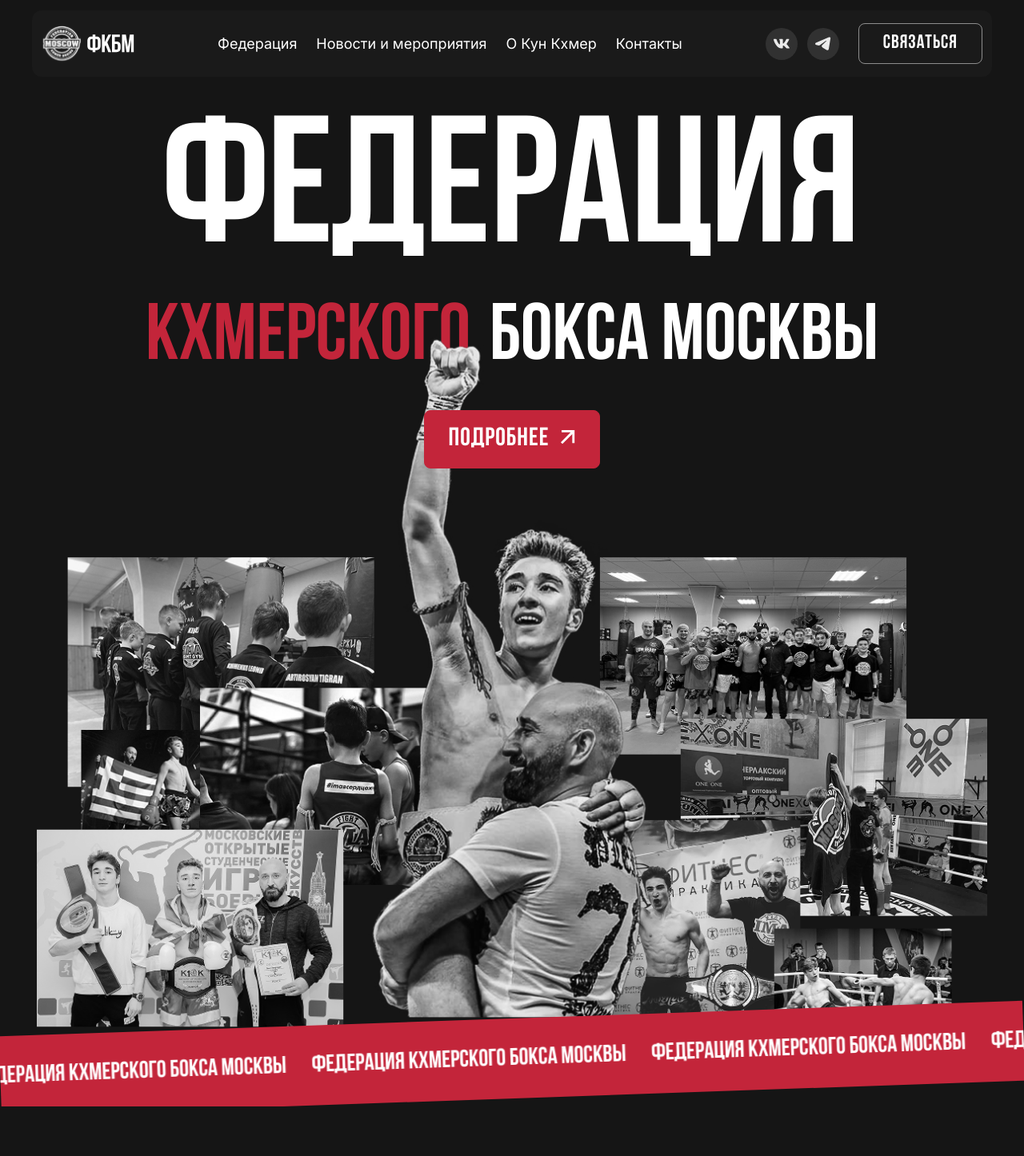
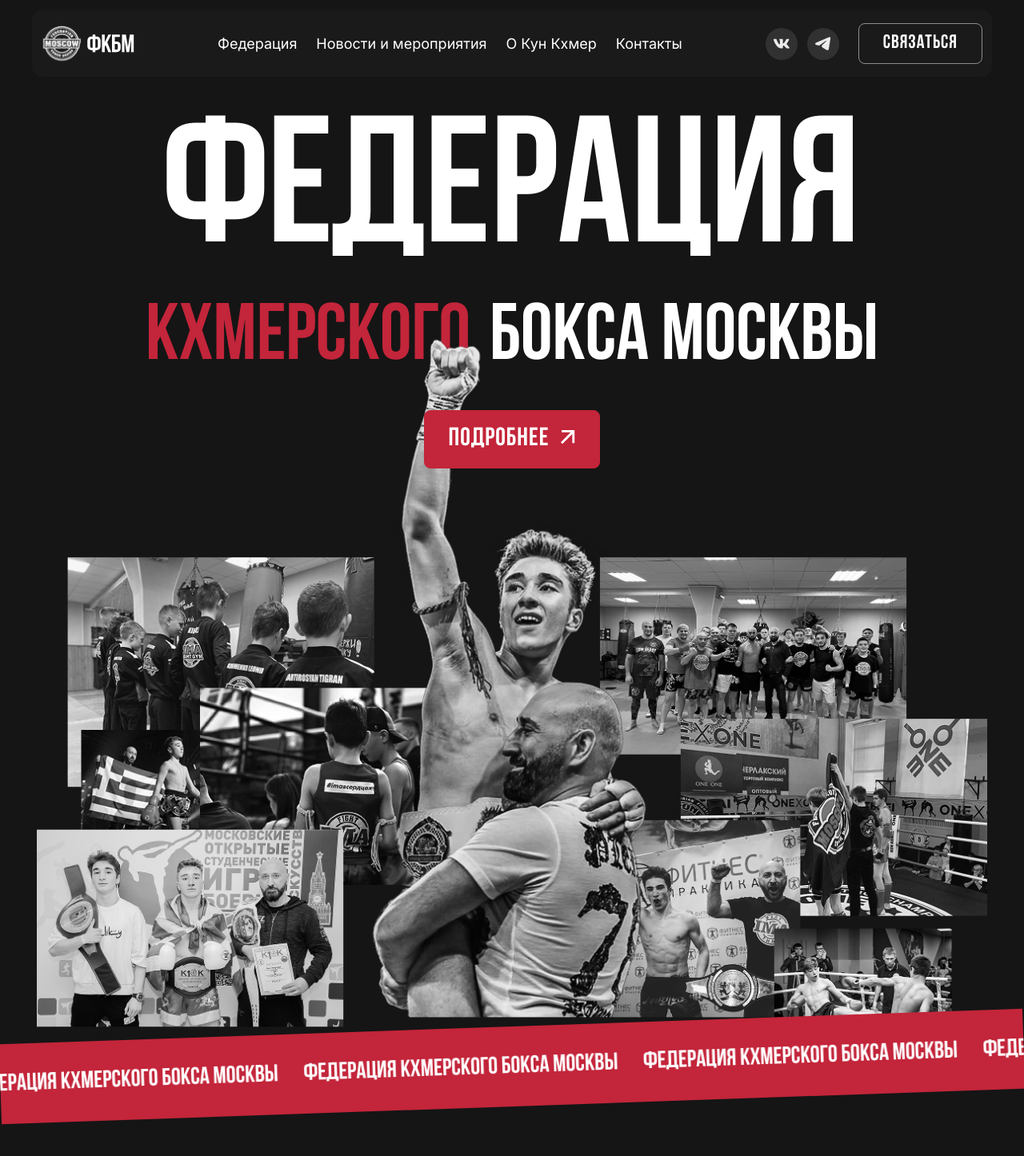
Before and after one commit to GRSdzn/sport-next-app, a Next.js app: page / in a window 1280 px wide. Shown: the top 1446 px of the page at 80% size. Before the commit the page ends 1424 px from the top, so only its background shows below. Built offline with nearby package versions, Linux system fonts and the light colour scheme.

Commit message:
style: adjust margin in cover section for improved layout

```diff
--- a/src/components/pages/home/sections/cover.section.scss
+++ b/src/components/pages/home/sections/cover.section.scss
@@ -23,7 +23,7 @@
     width: 1200px;
     height: 890px;
     transform: translateY(-60px);
-    margin-bottom: 20px;
+    margin-bottom: 60px;
   }
 
   &__background-image {
@@ -76,7 +76,7 @@
   &__red-line {
     position: absolute;
     z-index: 5;
-    bottom: 10px;
+    bottom: 40px;
     left: 50%;
     transform: translateX(-50%) rotate(-2deg);
     width: 100vw;
```
